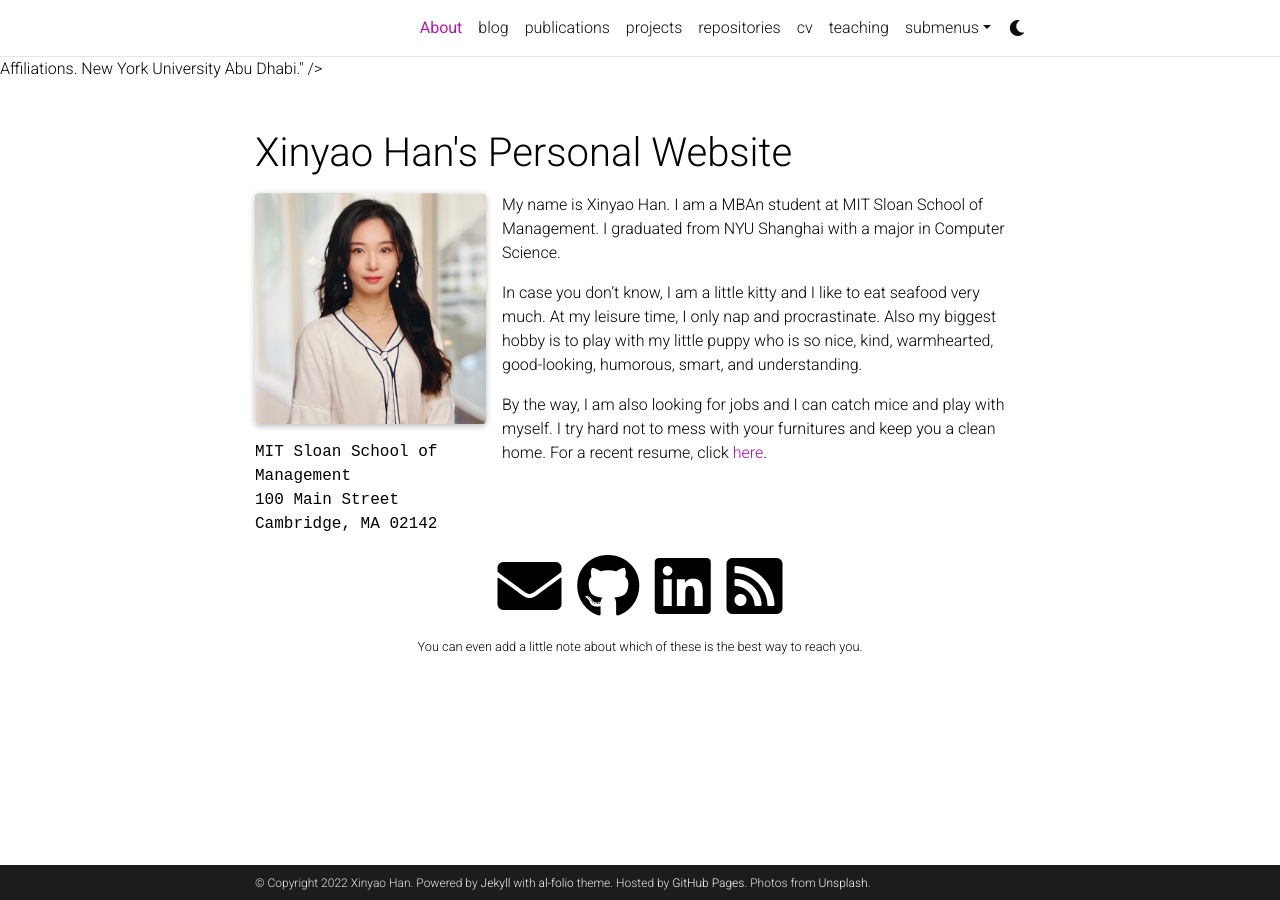
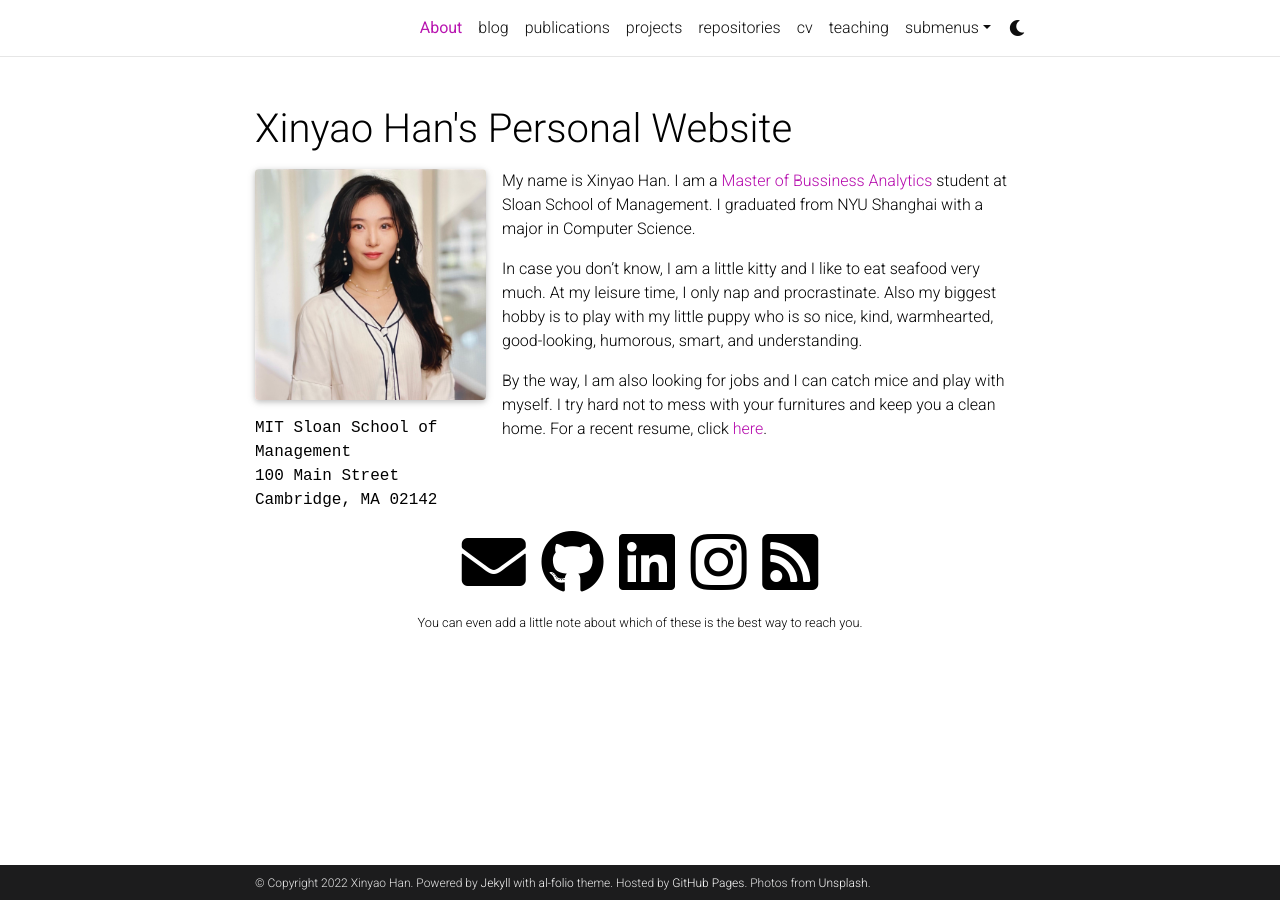
Before and after one commit to XinyaoHan/XinyaoHan.github.io, a Jekyll site: the page built from _pages/about.md, in a window 1280 px wide. Built offline with Jekyll 4.4.1, drawn with Linux system fonts in a browser that asks for light colours; full-size pictures stand in for the smaller copies a plugin makes; comment, search, counter and statistics services are not loaded; a style sheet for code colours, icons or effects is not loaded.

Commit message:
updated about page

```diff
--- a/_config.yml
+++ b/_config.yml
@@ -71,7 +71,7 @@
 gitlab_username: # your GitLab user name
 twitter_username: # your Twitter handle
 mastodon_username: # your mastodon instance+username in the format instance.tld/@username
-linkedin_username: Xinyao Han # your LinkedIn user name
+linkedin_username: xinyao-han # your LinkedIn user name
 telegram_username: # your Telegram user name
 scholar_userid: # your Google Scholar ID
 semanticscholar_id: # your Semantic Scholar ID
@@ -92,7 +92,7 @@
 spotify_id: # your spotify id
 pinterest_id: # your pinterest id
 unsplash_id: # your unsplash id
-instagram_id: # your instagram id
+instagram_id: sarasarahann # your instagram id
 facebook_id: # your facebook id
 discord_id: # your discord id (18-digit unique numerical identifier)
 
--- a/_pages/about.md
+++ b/_pages/about.md
@@ -4,8 +4,6 @@
 permalink: /
 description:
 
-  <a href="https://nyuad.nyu.edu/en/">Affiliations</a>. New York University Abu Dhabi.
-  # <a href="https://https://mitsloan.mit.edu/master-of-business-analytics/">MIT</a>.
 
 profile:
   align: left
@@ -22,7 +20,7 @@
 social: true  # includes social icons at the bottom of the page
 ---
 
-My name is Xinyao Han. I am a MBAn student at MIT Sloan School of Management. I graduated from NYU Shanghai with a major in Computer Science.
+My name is Xinyao Han. I am a <a href="https://https://mitsloan.mit.edu/master-of-business-analytics/">Master of Bussiness Analytics</a> student at  Sloan School of Management. I graduated from NYU Shanghai with a major in Computer Science.
 
 In case you don't know, I am a little kitty and I like to eat seafood very much. At my leisure time, I only nap and procrastinate. Also my biggest hobby is to play with my little puppy who is so nice, kind, warmhearted, good-looking, humorous, smart, and understanding.
 
```
